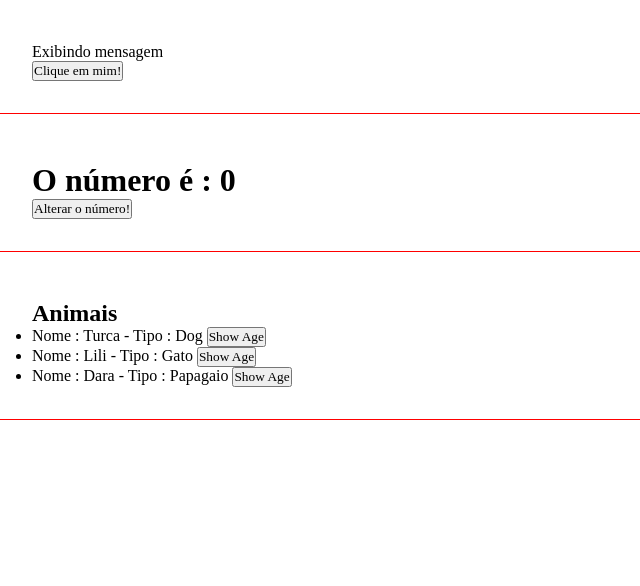
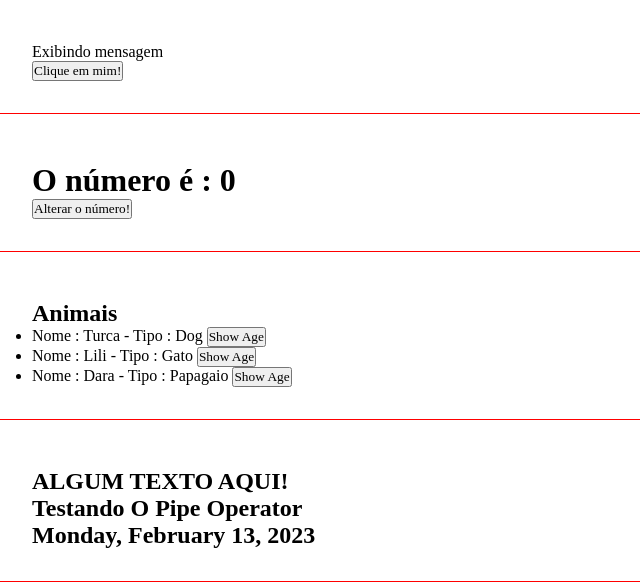
Before and after one commit to bielCoder/aulaAngular, an Angular app: page / in a window 1280 px wide. Shown: the part 686-1272 px from the top of the page, without its empty margins (0-640 px from the left). Built offline with nearby package versions, Linux system fonts and the light colour scheme.

Commit message:
initial commit

```diff
--- a/src/app/app.component.html
+++ b/src/app/app.component.html
@@ -5,3 +5,4 @@
 <app-eventos></app-eventos>
 <app-emitter></app-emitter>
 <app-list-render></app-list-render>
+<app-pipe-operators></app-pipe-operators>
--- a/src/app/app.module.ts
+++ b/src/app/app.module.ts
@@ -11,6 +11,7 @@ import { EventosComponent } from './components/eventos/eventos.component';
 import { EmitterComponent } from './components/emitter/emitter.component';
 import { ChangeNumberComponent } from './components/change-number/change-number.component';
 import { ListRenderComponent } from './components/list-render/list-render.component';
+import { PipeOperatorsComponent } from './components/pipe-operators/pipe-operators.component';
 
 @NgModule({
   declarations: [
@@ -22,7 +23,8 @@ import { ListRenderComponent } from './components/list-render/list-render.compon
     EventosComponent,
     EmitterComponent,
     ChangeNumberComponent,
-    ListRenderComponent
+    ListRenderComponent,
+    PipeOperatorsComponent
   ],
   imports: [
     BrowserModule,
--- /dev/null
+++ b/src/app/components/pipe-operators/pipe-operators.component.html
@@ -0,0 +1,5 @@
+<div class="class">
+	<h2>{{ 'Algum texto aqui!' | uppercase}}</h2>
+	<h2>{{ someText | titlecase}}</h2>
+	<h2>{{ today | date: "fullDate"}}</h2>
+</div>
--- /dev/null
+++ b/src/app/components/pipe-operators/pipe-operators.component.ts
@@ -0,0 +1,16 @@
+import { Component } from '@angular/core';
+
+@Component({
+  selector: 'app-pipe-operators',
+  templateUrl: './pipe-operators.component.html',
+  styleUrls: ['./pipe-operators.component.css']
+})
+export class PipeOperatorsComponent {
+  someText : string = "TESTANDO O PIPE OPERATOR";
+  today = new Date();
+
+  constructor()
+  {
+
+  }
+}
```
Also changed, not shown: src/app/components/pipe-operators/pipe-operators.component.css (added), 1 other file (tests, documents, lock files or other folders).
